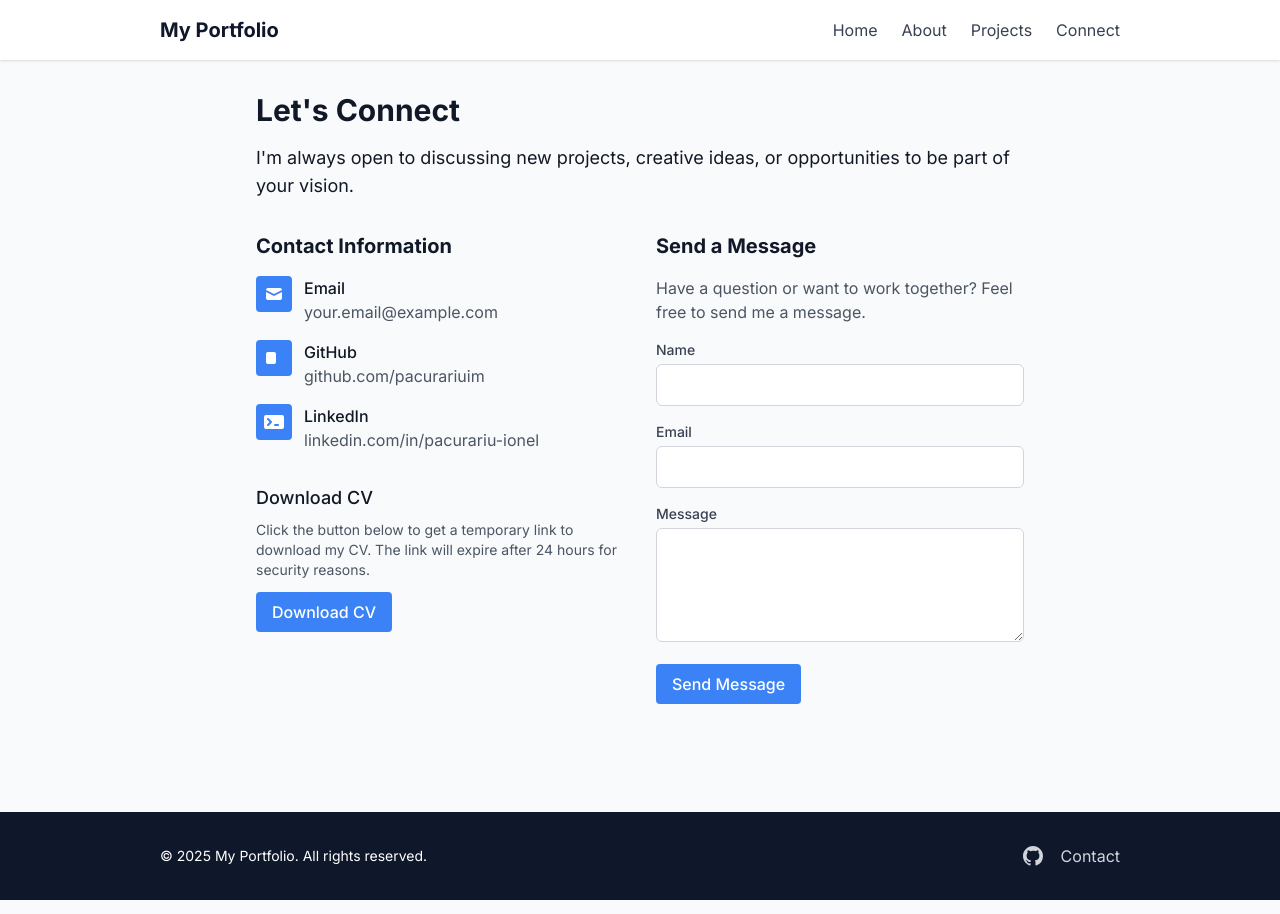
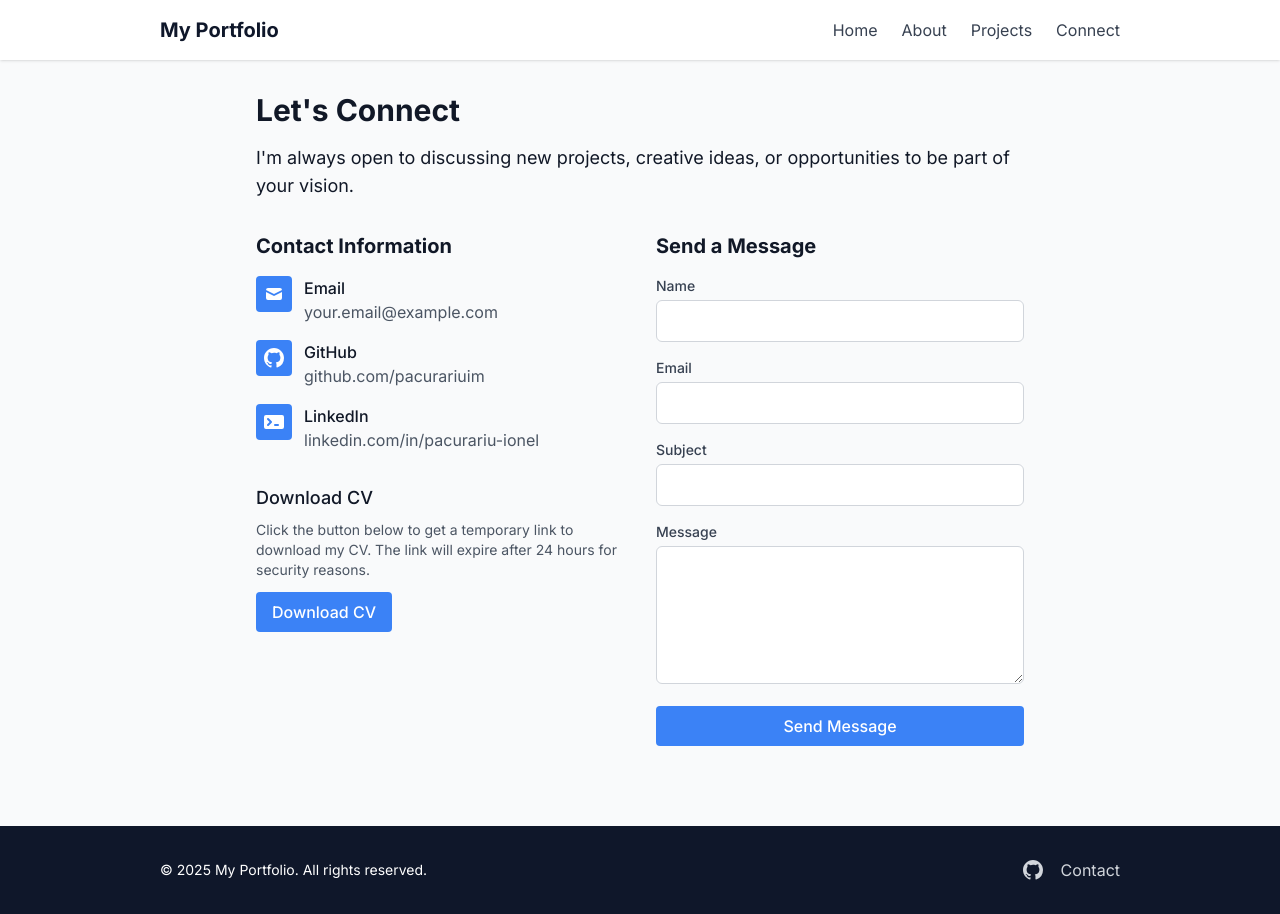
Before and after one commit to PacurariuIM/portfolio_page, a Jekyll site: the page built from pages/connect.md, in a window 1280 px wide. Built offline with Jekyll 4.4.1, drawn with Linux system fonts in a browser that asks for light colours; some of the changed lines change nothing that is shown.

Commit message:
Revert "#2 still debugging"
This reverts commit 4566a2309a855dfcada4850e685a32509581cd6b.

```diff
--- a/assets/js/cv-access.js
+++ b/assets/js/cv-access.js
@@ -8,21 +8,12 @@
 document.addEventListener('DOMContentLoaded', function() {
   const cvButton = document.getElementById('cv-download-btn');
 
-  if (!cvButton) {
-    console.warn('CV download button not found in the DOM');
-    return;
-  }
-
-  // Get configuration from data attributes
-  const workerUrl = cvButton.getAttribute('data-worker-url');
-  const apiKey = cvButton.getAttribute('data-api-key');
+  if (cvButton) {
+    // Get the configuration from the closure
+    const { workerUrl, apiKey } = window.CV_CONFIG || {};
 
     if (!workerUrl || !apiKey) {
-    console.error('Missing worker URL or API key in button data attributes');
-    cvButton.addEventListener('click', function(e) {
-      e.preventDefault();
-      alert('CV download is not properly configured. Please try again later.');
-    });
+      console.error('Missing worker URL or API key');
       return;
     }
 
@@ -34,9 +25,36 @@
       cvButton.textContent = 'Generating link...';
       cvButton.disabled = true;
 
+      // Function to make the request with timeout
+      async function fetchWithTimeout(url, options, timeout = 5000) {
+        const controller = new AbortController();
+        const id = setTimeout(() => controller.abort(), timeout);
+
         try {
+          const response = await fetch(url, {
+            ...options,
+            signal: controller.signal
+          });
+          clearTimeout(id);
+          return response;
+        } catch (error) {
+          clearTimeout(id);
+          throw error;
+        }
+      }
+
+      // Retry logic
+      const maxRetries = 2;
+      let attempt = 0;
+
+      while (attempt <= maxRetries) {
+        try {
+          console.log(`Attempt ${attempt + 1} to fetch from worker...`);
+
           // Request a temporary link from the worker
-      const response = await fetch(`${workerUrl}/generate`, {
+          const response = await fetchWithTimeout(
+            workerUrl,
+            {
               method: 'POST',
               headers: {
                 'Content-Type': 'application/json',
@@ -44,28 +62,47 @@
               },
               body: JSON.stringify({ apiKey }),
               mode: 'cors'
-      });
+            },
+            10000 // 10 second timeout
+          );
 
           if (!response.ok) {
-        throw new Error(`Server error: ${response.status}`);
+            const errorText = await response.text();
+            console.error('Worker response not OK:', response.status, errorText);
+            throw new Error(`Server error: ${response.status} ${errorText}`);
           }
 
           const data = await response.json();
+          console.log('Worker response:', data);
 
-      if (!data || !data.url) {
-        throw new Error('Invalid response from server');
+          // Open the temporary link in a new tab
+          if (data && data.url) {
+            console.log('Opening URL:', data.url);
+            window.open(data.url, '_blank');
+            return; // Success, exit the retry loop
+          } else {
+            throw new Error('Invalid response from worker: missing URL');
+          }
+        } catch (error) {
+          console.error(`Attempt ${attempt + 1} failed:`, error);
+
+          if (attempt === maxRetries) {
+            // If this was the last attempt, show error to user
+            alert(`Sorry, there was an error generating the CV link. Please try again later. (Error: ${error.message})`);
+          } else {
+            // Wait before retrying (exponential backoff)
+            await new Promise(resolve => setTimeout(resolve, Math.pow(2, attempt) * 1000));
+          }
         }
 
-      // Open the temporary link in a new tab
-      window.open(data.url, '_blank');
+        attempt++;
+      }
 
-    } catch (error) {
-      console.error('Error fetching CV:', error);
-      alert('Sorry, there was an error generating the CV link. Please try again later.');
-    } finally {
-      // Restore button state
+      // Always restore button state
       cvButton.textContent = originalText;
       cvButton.disabled = false;
+    });
+  } else {
+    console.warn('CV download button not found in the DOM');
   }
 });
-});
--- a/pages/connect.md
+++ b/pages/connect.md
@@ -3,6 +3,16 @@
 title: Connect
 permalink: /pages/connect/
 ---
+
+<script>
+  // Store API credentials in closure to prevent global access
+  (function() {
+    window.CV_CONFIG = {
+      workerUrl: '{{ site.cv_worker_url }}',
+      apiKey: '{{ site.cv_api_key }}'
+    };
+  })();
+</script>
 
 <div class="max-w-3xl mx-auto">
   <h1>Let's Connect</h1>
@@ -32,8 +42,7 @@
         <div class="flex items-start">
           <div class="bg-accent text-white p-2 rounded mr-3">
             <svg xmlns="http://www.w3.org/2000/svg" class="h-5 w-5" viewBox="0 0 20 20" fill="currentColor">
-              <path d="M2 6a2 2 0 012-2h6a2 2 0 012 2v8a2 2 0 01-2 2H4a2 2 0 01-2-2V6z" />
-              <path stroke="#fff" stroke-linecap="round" stroke-linejoin="round" stroke-width="2" d="M8 11V9m0 2v2m0-2h2m-2 0H6" />
+              <path fill-rule="evenodd" d="M10 0C4.477 0 0 4.484 0 10.017c0 4.425 2.865 8.18 6.839 9.504.5.092.682-.217.682-.483 0-.237-.008-.868-.013-1.703-2.782.605-3.369-1.343-3.369-1.343-.454-1.158-1.11-1.466-1.11-1.466-.908-.62.069-.608.069-.608 1.003.07 1.531 1.032 1.531 1.032.892 1.53 2.341 1.088 2.91.832.092-.647.35-1.088.636-1.338-2.22-.253-4.555-1.113-4.555-4.951 0-1.093.39-1.988 1.029-2.688-.103-.253-.446-1.272.098-2.65 0 0 .84-.27 2.75 1.026A9.564 9.564 0 0110 4.844c.85.004 1.705.115 2.504.337 1.909-1.296 2.747-1.027 2.747-1.027.546 1.379.202 2.398.1 2.651.64.7 1.028 1.595 1.028 2.688 0 3.848-2.339 4.695-4.566 4.943.359.309.678.92.678 1.855 0 1.338-.012 2.419-.012 2.747 0 .268.18.58.688.482A10.019 10.019 0 0020 10.017C20 4.484 15.522 0 10 0z" clip-rule="evenodd" />
             </svg>
           </div>
           <div>
@@ -64,35 +73,35 @@
         <button
           id="cv-download-btn"
           class="btn btn-primary"
-          data-worker-url="{{ site.cv_worker_url }}"
-          data-api-key="{{ site.cv_api_key }}"
         >Download CV</button>
       </div>
     </div>
 
     <div>
       <h2 class="text-xl font-bold mb-4">Send a Message</h2>
-      <p class="text-gray-600 mb-4">
-        Have a question or want to work together? Feel free to send me a message.
-      </p>
 
       <form action="https://formspree.io/f/your-form-id" method="POST" class="space-y-4">
         <div>
           <label for="name" class="block text-sm font-medium text-gray-700 mb-1">Name</label>
-          <input type="text" name="name" id="name" required class="w-full px-3 py-2 border border-gray-300 rounded-md shadow-sm focus:outline-none focus:ring-2 focus:ring-blue-500 focus:border-blue-500">
+          <input type="text" name="name" id="name" required class="w-full px-3 py-2 border border-gray-300 rounded-md focus:outline-none focus:ring-2 focus:ring-accent focus:border-transparent">
         </div>
 
         <div>
           <label for="email" class="block text-sm font-medium text-gray-700 mb-1">Email</label>
-          <input type="email" name="_replyto" id="email" required class="w-full px-3 py-2 border border-gray-300 rounded-md shadow-sm focus:outline-none focus:ring-2 focus:ring-blue-500 focus:border-blue-500">
+          <input type="email" name="email" id="email" required class="w-full px-3 py-2 border border-gray-300 rounded-md focus:outline-none focus:ring-2 focus:ring-accent focus:border-transparent">
+        </div>
+
+        <div>
+          <label for="subject" class="block text-sm font-medium text-gray-700 mb-1">Subject</label>
+          <input type="text" name="subject" id="subject" required class="w-full px-3 py-2 border border-gray-300 rounded-md focus:outline-none focus:ring-2 focus:ring-accent focus:border-transparent">
         </div>
 
         <div>
           <label for="message" class="block text-sm font-medium text-gray-700 mb-1">Message</label>
-          <textarea name="message" id="message" rows="4" required class="w-full px-3 py-2 border border-gray-300 rounded-md shadow-sm focus:outline-none focus:ring-2 focus:ring-blue-500 focus:border-blue-500"></textarea>
+          <textarea name="message" id="message" rows="5" required class="w-full px-3 py-2 border border-gray-300 rounded-md focus:outline-none focus:ring-2 focus:ring-accent focus:border-transparent"></textarea>
         </div>
 
-        <button type="submit" class="btn btn-primary">Send Message</button>
+        <button type="submit" class="btn btn-primary w-full">Send Message</button>
       </form>
     </div>
   </div>
```
Lines whose indentation alone changed are shown as unchanged.
